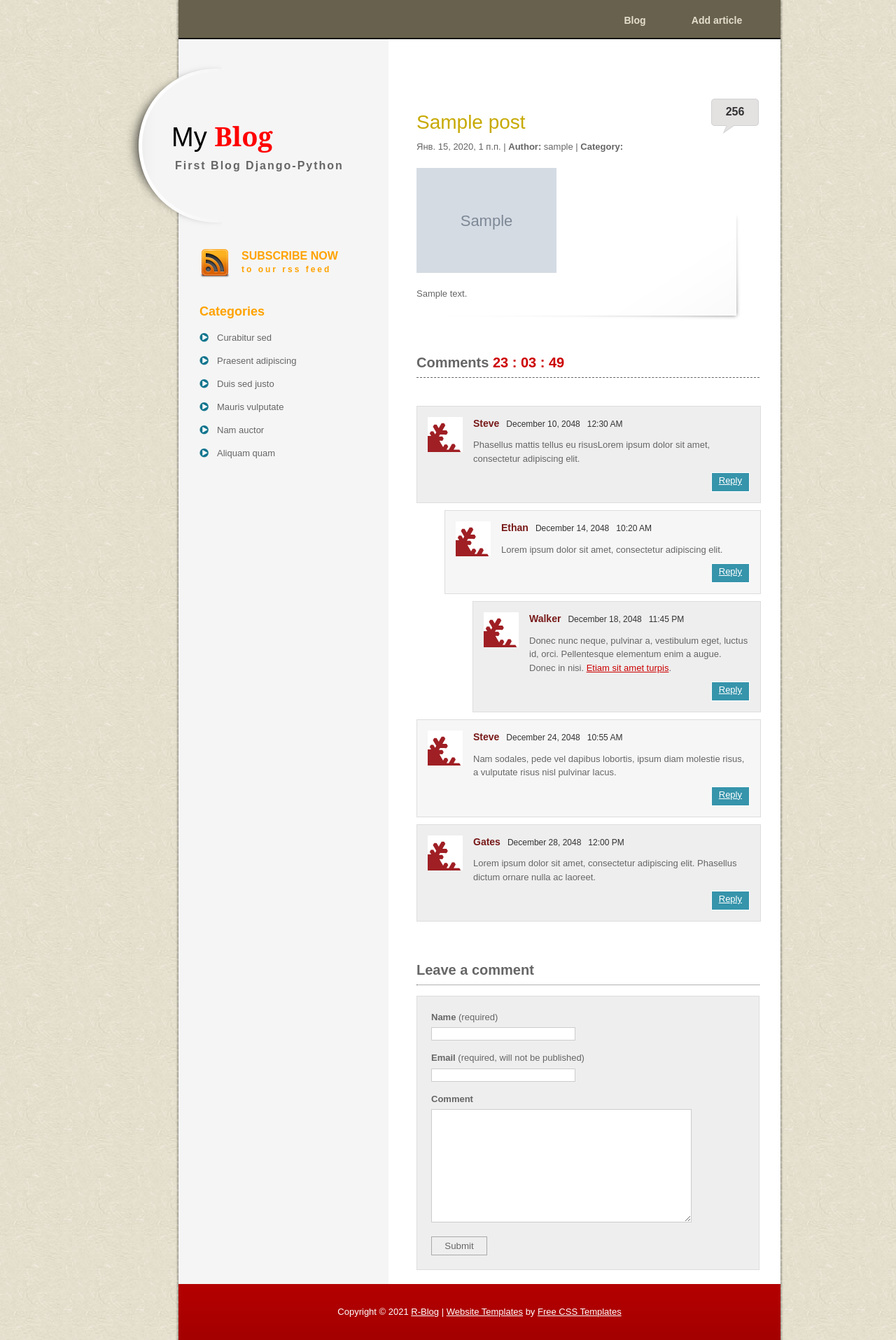
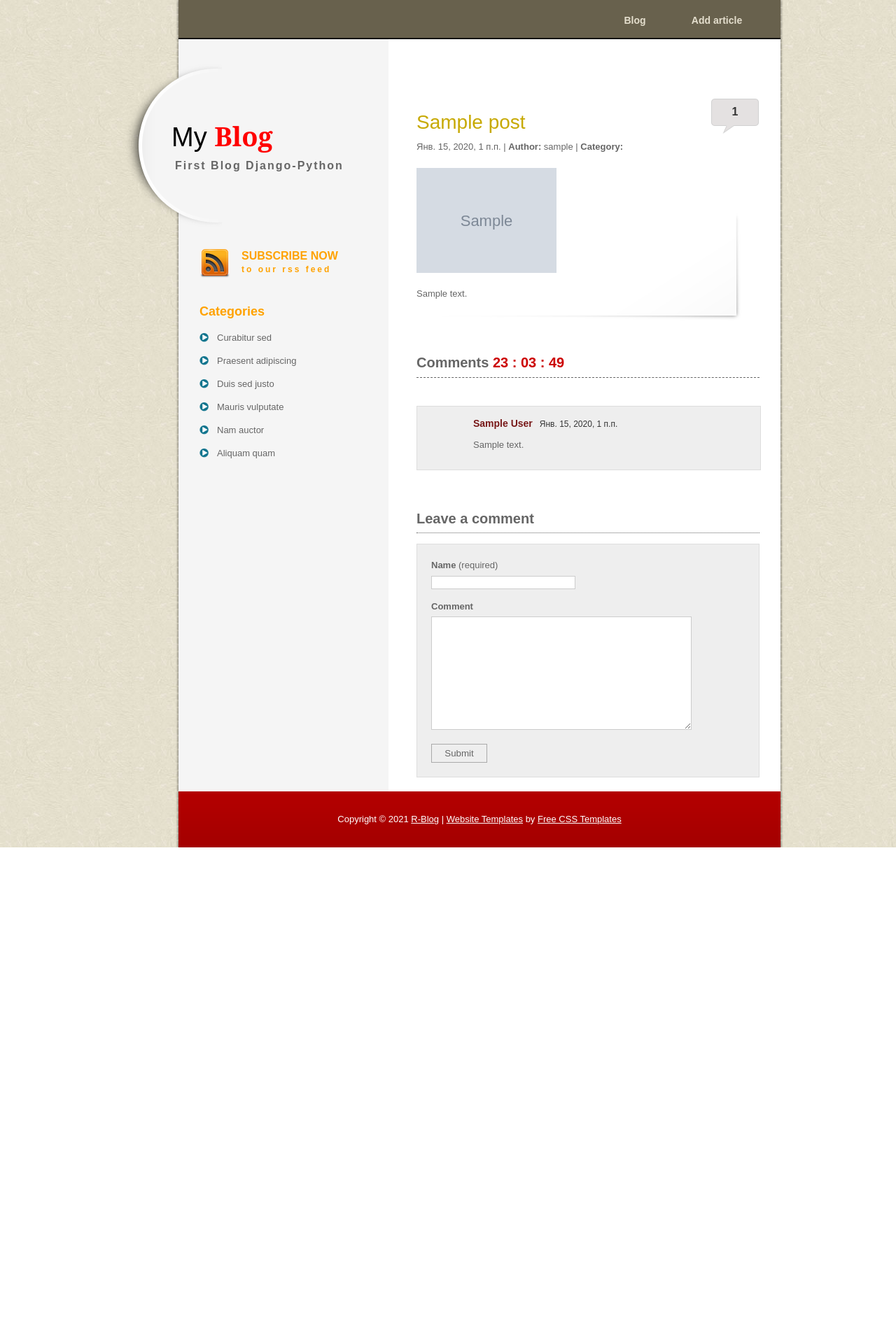
Before and after one commit to Lasloflo/first_blog, a Django app: page /post/1 in a window 1280 px wide. Shown: the whole page at 70% size. After the commit the page ends 1211 px from the top, so only its background shows below. Run offline with Django 3.2, Linux system fonts and the light colour scheme; tables that the repository leaves empty hold one stand-in row (values such as "Sample post"); grey boxes marked "Sample" are stand-in pictures.

Commit message:
comment commit

```diff
--- a/blog/main/forms.py
+++ b/blog/main/forms.py
@@ -0,0 +1,11 @@
+from django import forms
+
+from .models import Comment
+
+
+class CommentForm(forms.ModelForm):
+
+    class Meta:
+        model = Comment
+        fields = ('author', 'content')
+        widgets = {'post': forms.HiddenInput}
--- a/blog/main/templates/main/blog_post.html
+++ b/blog/main/templates/main/blog_post.html
@@ -7,7 +7,7 @@
 
             <div class="post_section">
 
-                <span class="comment"><a href="fullpost.html">256</a></span>
+                <span class="comment"><a href="fullpost.html">{{ all_comm }}</a></span>
 
                 <h2>{{ post.title }}</h2>
 
@@ -26,112 +26,27 @@
                 <ol class="comments first_level">
 
                         <li>
+                            {% if comments %}
+                            {% for comment in comments %}
                             <div class="comment_box commentbox1">
 
-                                <div class="gravatar">
-                                    <img src="images/avator.png" alt="author" />
-                                </div>
-
                                 <div class="comment_text">
-                                    <div class="comment_author">Steve<span class="date">December 10, 2048</span><span class="time">12:30 AM</span></div>
-                                    <p>Phasellus mattis tellus eu risusLorem ipsum dolor sit amet, consectetur adipiscing elit.</p>
-                                  <div class="reply"><a href="#">Reply</a></div>
+                                    <div class="comment_author">{{ comment.author }}<span class="date">{{ comment.create_at }}</span></div>
+                                    <p>{{ comment.content }}</p>
                                 </div>
                                 <div class="cleaner"></div>
                             </div>
+                            {% endfor %}
+                            {% else %}
+                            <div class="comment_box commentbox1">
 
-                        </li>
-
-                        <li>
-
-
-                            	<ol class="comments">
-
-                                    <li>
-                                        <div class="comment_box commentbox2">
-
-                                        <div class="gravatar">
-                                        <img src="images/avator.png" alt="author 2" />
-                                        </div>
-                                        <div class="comment_text">
-                                        <div class="comment_author">Ethan<span class="date">December 14, 2048</span><span class="time">10:20 AM</span></div>
-                                        <p>Lorem ipsum dolor sit amet, consectetur adipiscing elit. </p>
-                                        <div class="reply"><a href="#">Reply</a></div>
-                                        </div>
-
-                                        <div class="cleaner"></div>
-                                        </div>
-
-
-                                    </li>
-
-                                    <li>
-
-
-                                        <ol class="comments">
-
-                                            <li>
-                                                <div class="comment_box commentbox1">
-
-                                                    <div class="gravatar">
-                                                        <img src="images/avator.png" alt="author 3" />
-                                                    </div>
-                                                    <div class="comment_text">
-                                                        <div class="comment_author">Walker<span class="date">December 18, 2048</span><span class="time">11:45 PM</span></div>
-                                                        <p>Donec nunc neque, pulvinar a, vestibulum eget, luctus id, orci.   Pellentesque elementum enim a augue. Donec in nisi. <a href="#">Etiam sit amet turpis</a>.</p>
-                                                      <div class="reply"><a href="#">Reply</a></div>
-                                                    </div>
-
-                                                    <div class="cleaner"></div>
-                                                </div>
-
-
-                                            </li>
-
-                                        </ol>
-
-                        			</li>
-                                </ol>
-
-						</li>
-
-                        <li>
-                            <div class="comment_box commentbox2">
-
-
-                                <div class="gravatar">
-                                    <img src="images/avator.png" alt="author 4" />
+                                <div class="comment_text">
+                                    <p>Комментарии отсутсвуют</p>
                                 </div>
-                                <div class="comment_text">
-                                    <div class="comment_author">Steve<span class="date">December 24, 2048</span><span class="time">10:55 AM</span></div>
-                                    <p>Nam sodales, pede vel dapibus lobortis, ipsum diam molestie risus, a vulputate risus nisl pulvinar lacus.</p>
-                                  <div class="reply"><a href="#">Reply</a></div>
-                                </div>
-
                                 <div class="cleaner"></div>
                             </div>
-
-
+                            {% endif %}
                         </li>
-
-                        <li>
-                            <div class="comment_box commentbox1">
-
-                                <div class="gravatar">
-                                    <img src="images/avator.png" alt="author 5" />
-                                </div>
-                                <div class="comment_text">
-                                    <div class="comment_author">Gates<span class="date">December 28, 2048</span><span class="time">12:00 PM</span></div>
-                                    <p>Lorem ipsum dolor sit amet, consectetur adipiscing elit. Phasellus dictum ornare nulla ac laoreet.</p>
-                                  <div class="reply"><a href="#">Reply</a></div>
-                                </div>
-
-                                <div class="cleaner"></div>
-                            </div>
-
-
-                        </li>
-
                     </ol>
                 </div>
 
@@ -139,27 +54,25 @@
                     <h3>Leave a comment</h3>
 
               		<form action="#" method="post">
+                        {% csrf_token %}
                         <div class="form_row">
                             <label><strong>Name</strong> (required)</label>
            					<br />
-                            <input type="text" name="name" />
+                            {{ commentform.author }}
                         </div>
-                        <div class="form_row">
-                            <label><strong>Email</strong>  (required, will not be published)</label>
-          					<br />
-                            <input type="text" name="name" />
-                        </div>
+
                         <div class="form_row">
                             <label><strong>Comment</strong></label>
            					<br />
-                            <textarea  name="comment" rows="" cols=""></textarea>
+                            {{ commentform.content }}
                         </div>
+
+
                         <input type="submit" name="Submit" value="Submit" class="submit_btn" />
                     </form>
 
                 </div>
-
-		</div> <!-- end of main -->
+      </div> <!-- end of main -->
 
   <div class="cleaner"></div>
   </div>
--- a/blog/main/views.py
+++ b/blog/main/views.py
@@ -1,7 +1,8 @@
 from django.shortcuts import render, get_object_or_404
 from django.views.generic import ListView
 from django.http import HttpResponse
-from .models import Post
+from .models import Post, Comment
+from .forms import CommentForm
 # Create your views here.
 
 # class BlogListView(ListView):
@@ -12,12 +13,34 @@ from .models import Post
 menu = {'Blog': "home", 'Add article': "home"}
 
 def index(request):
-    posts = Post.objects.all()
-    activ = 1
+    posts = Post.objects.all()[:5]
+    comments = Comment.objects.all()
 
     return render(request, 'main/index.html', {"posts": posts, "menu": menu})
 
+
 def show_post(request, post_id):
+
     # post = Post.objects.get(pk=post_id)
     post = get_object_or_404(Post, pk=post_id)
-    return render(request, 'main/blog_post.html', {"post": post, "menu": menu})
+    comments = Comment.objects.filter(post_id=post_id, is_active=True)
+    all_comments_post = len(comments)
+    initial = {'post': post.pk}
+    form = CommentForm(initial=initial)
+    if request.method == 'POST':
+        c_form = CommentForm(request.POST)
+        if c_form.is_valid():
+            print(c_form.cleaned_data)
+            c_form.save()
+        else:
+            form = c_form
+    else:
+        form = CommentForm()
+    data = {
+        'post': post,
+        'menu': menu,
+        'commentform': form,
+        'comments': comments,
+        'all_comm': all_comments_post,
+    }
+    return render(request, 'main/blog_post.html', data)
```
